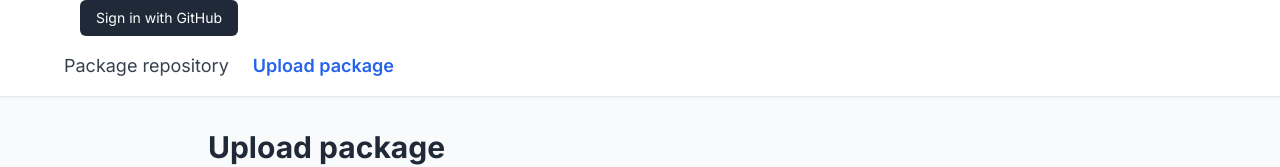
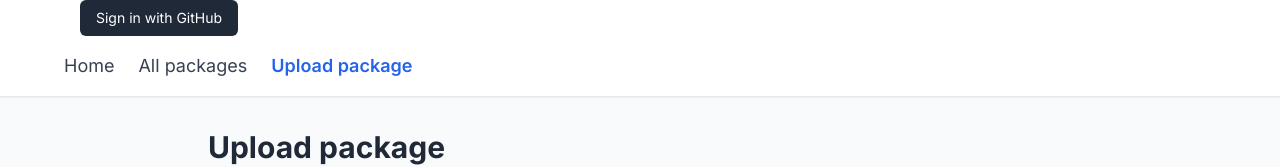
Before and after one commit to Mudlet/mudlet-package-repository, a Next.js app in the folder upload-site/: page /upload in a window 1280 px wide. Shown: the top 167 px of the page. Built offline with nearby package versions, Linux system fonts and the light colour scheme; no server answers.

Commit message:
Refactor IntroSection and Navigation components for improved clarity and structure

```diff
--- a/upload-site/app/components/IntroSection.tsx
+++ b/upload-site/app/components/IntroSection.tsx
@@ -27,19 +27,6 @@ export function IntroSection() {
         </pre>
       </section>
 
-      <section className="mb-8">
-        <h2 className="text-2xl font-semibold mb-4">Submit a package</h2>
-        <p className="mb-4">
-          Visit our <a href="https://github.com/Mudlet/mudlet-package-repository" className="text-blue-600 hover:underline">Github repository</a> for instructions on submitting your package.
-        </p>
-      </section>
-
-      <section>
-        <h2 className="text-2xl font-semibold mb-4">All Packages</h2>
-        <p className="mb-4">
-          See the <a href="/packages" className="text-blue-600 hover:underline">entire package listing here</a>.
-        </p>
-      </section>
     </div>
   );
 }
--- a/upload-site/app/components/Navigation.tsx
+++ b/upload-site/app/components/Navigation.tsx
@@ -12,7 +12,13 @@ export const Navigation = () => {
         href="/"
         className={`text-lg hover:text-blue-600 transition-colors ${pathname === '/' ? 'text-blue-600 font-semibold' : 'text-gray-700'}`}
       >
-        Package repository
+        Home
+      </Link>
+      <Link
+        href="/packages"
+        className={`text-lg hover:text-blue-600 transition-colors ${pathname === '/packages' ? 'text-blue-600 font-semibold' : 'text-gray-700'}`}
+      >
+        All packages
       </Link>
       <Link
         href="/upload"
```
